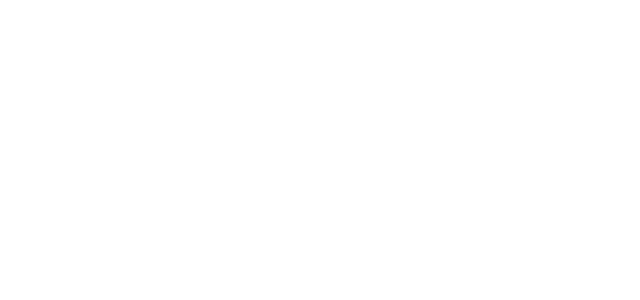
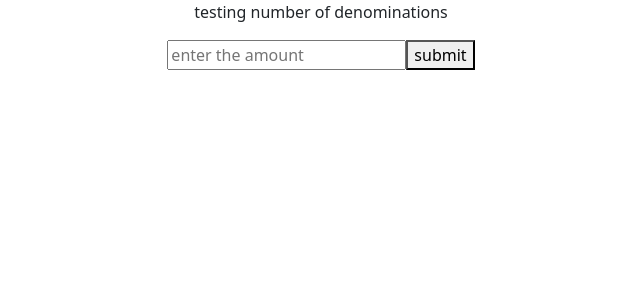
Before and after one commit to tirupathi2219/CRUD_CLIENT_NEW, a React (Create React App) app: page /denom-calc in a window 1280 px wide. Before the commit this address had no page. Shown: the top 300 px of the page, without its empty margins (319-959 px from the left). Built offline with nearby package versions, Linux system fonts and the light colour scheme; the HTML template or start-up script is replaced by a standard one.

Commit message:
added denominations component

```diff
--- a/src/App.js
+++ b/src/App.js
@@ -9,6 +9,7 @@
 import 'bootstrap-icons/font/bootstrap-icons.css';
 // import ComplaintsChat from './components/Complaintschat/ComplaintsChat'
 import { Suspense, lazy } from 'react';
+import Denomcalculator from './components/Denomcalculator';
 
 export const BE_URL = "http://localhost:8000"
 
@@ -21,6 +22,7 @@
         <Route path='/login' element={<Login />} />
         <Route path='/register' element={<Register />} />
         <Route path='/welcome' element={<Welcome />} />
+        <Route path= '/denom-calc' element={<Denomcalculator />} />
         <Route path= '/chat' element={<Suspense fallback={<h1>Loading......</h1>}><ComplaintsChat/></Suspense>} />
       </Routes>
     </BrowserRouter>
--- /dev/null
+++ b/src/components/Denomcalculator.js
@@ -0,0 +1,39 @@
+import React, { useState } from "react";
+
+function Denomcalculator() {
+    const [inpValue, setValue] = useState('')
+    const [denominations, setDenominations] = useState([])
+
+    const handleDenom = () => {
+        const  denoms = [500, 200,100, 50, 20, 10, 5, 2, 1 ]
+      let  num = Number(inpValue);
+      setDenominations([])
+
+      if(inpValue) {
+        denoms.forEach((val) => {
+            let reminder = num % val
+            if (Math.floor(num / val) > 0 ) {
+                let coef = Math.floor(num / val)
+                let tot = coef * val
+                setDenominations((prev) => [...prev, `${val} * ${coef} =  ${tot}`])
+                num = reminder
+            }
+        })
+      }
+    }
+
+    return (
+        <div className="denominations">
+            <p>testing number of denominations </p>
+
+            <input type='text' placeholder="enter the amount " value={inpValue} onChange={(e) => {setValue(e.target.value)}} />
+            <button onClick={handleDenom}>submit</button>
+            {
+                denominations?.length > 0 &&
+                denominations.map((item) => <p key={item}>{item}</p>)
+            }
+        </div>
+    )
+}
+
+export default Denomcalculator;
--- a/src/components/Login.js
+++ b/src/components/Login.js
@@ -10,7 +10,8 @@
         email: '',
         password: '',
     })
-    const [error, setError] = useState('')
+    const [error, setError] = useState('');
+    const [showPassword, setShowPassword] = useState(false)
 
     const handleChange = (e) => {
         setUserData({ ...userData, [e.target.name]: e.target.value })
@@ -44,8 +45,9 @@
                         <input type='text' name='email' placeholder='user mail' onChange={handleChange} value={userData.email} />
                     </div>
 
-                    <div>
-                        <input type='text' name='password' placeholder='enter password' onChange={handleChange} value={userData.password} />
+                    <div className="pwd-field">
+                        <input type={`${showPassword ? 'text': 'password'}`} name='password' placeholder='enter password' onChange={handleChange} value={userData.password} />
+                        <span className="pwd-hideshow" onClick={() => {setShowPassword(!showPassword)}}>{showPassword ? <i class="fa fa-eye" aria-hidden="true"></i> : <i class="fa fa-eye-slash" aria-hidden="true"></i>}</span>
                     </div>
                     <div className="login_btn">
                         <button type="submit" >Login</button>
--- a/src/components/Login.scss
+++ b/src/components/Login.scss
@@ -18,6 +18,15 @@
         .login_cont {
             div {
                 padding-bottom: 20px;
+            }
+            .pwd-field {
+                position: relative;
+
+            .pwd-hideshow {
+                position: absolute;
+                top: 4px;
+                right: 2px;
+            }
             }
         }
 
--- a/src/components/Welcome.js
+++ b/src/components/Welcome.js
@@ -42,7 +42,6 @@
                 if (result.error) {
                     throw new Error(result.error)
                 }
-                console.log('46====',result)
                 setUsers(result);
             })
             .catch((error) => {
@@ -52,8 +51,9 @@
     const handleChatClick = () => {
         navigate('/chat', {state: state})
     }
+
     return (
-        <div>
+        <div className="welcome">
             {users.length > 0 && users.filter((item) => item._id === state._id).length === 0
                 ? <Home />
                 : <div>
@@ -82,6 +82,7 @@
                 }
                 {showModal && <Modal setShowModal={setShowModal} editableData={editableData} setUsers={setUsers} />}
             </div>
+                <div><button onClick={() => navigate('/denom-calc')}>Denomcalculator</button></div>
             {
                 users.length > 0 && users.filter((item) => item._id === state._id).length &&
                 <>
```
